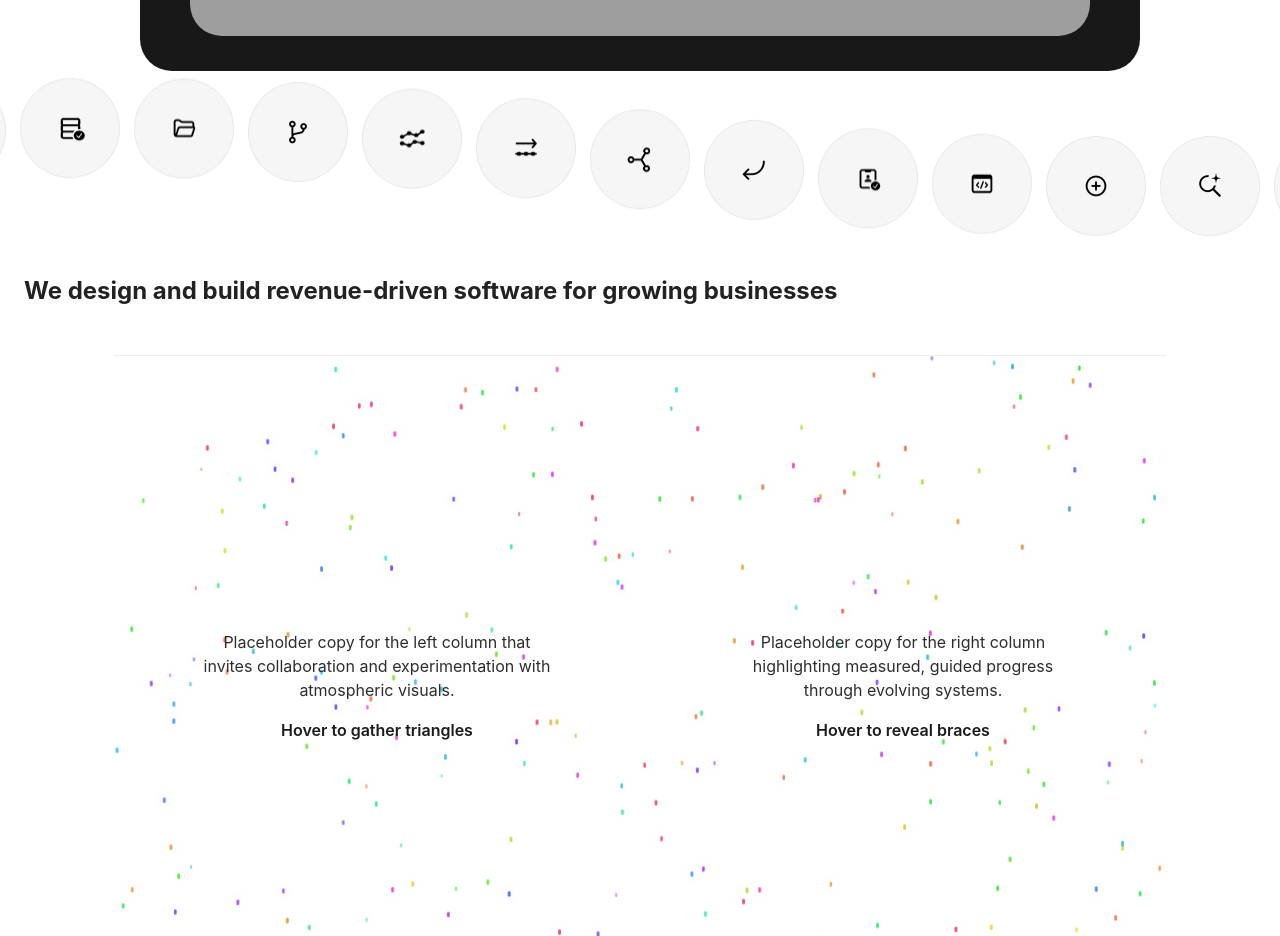
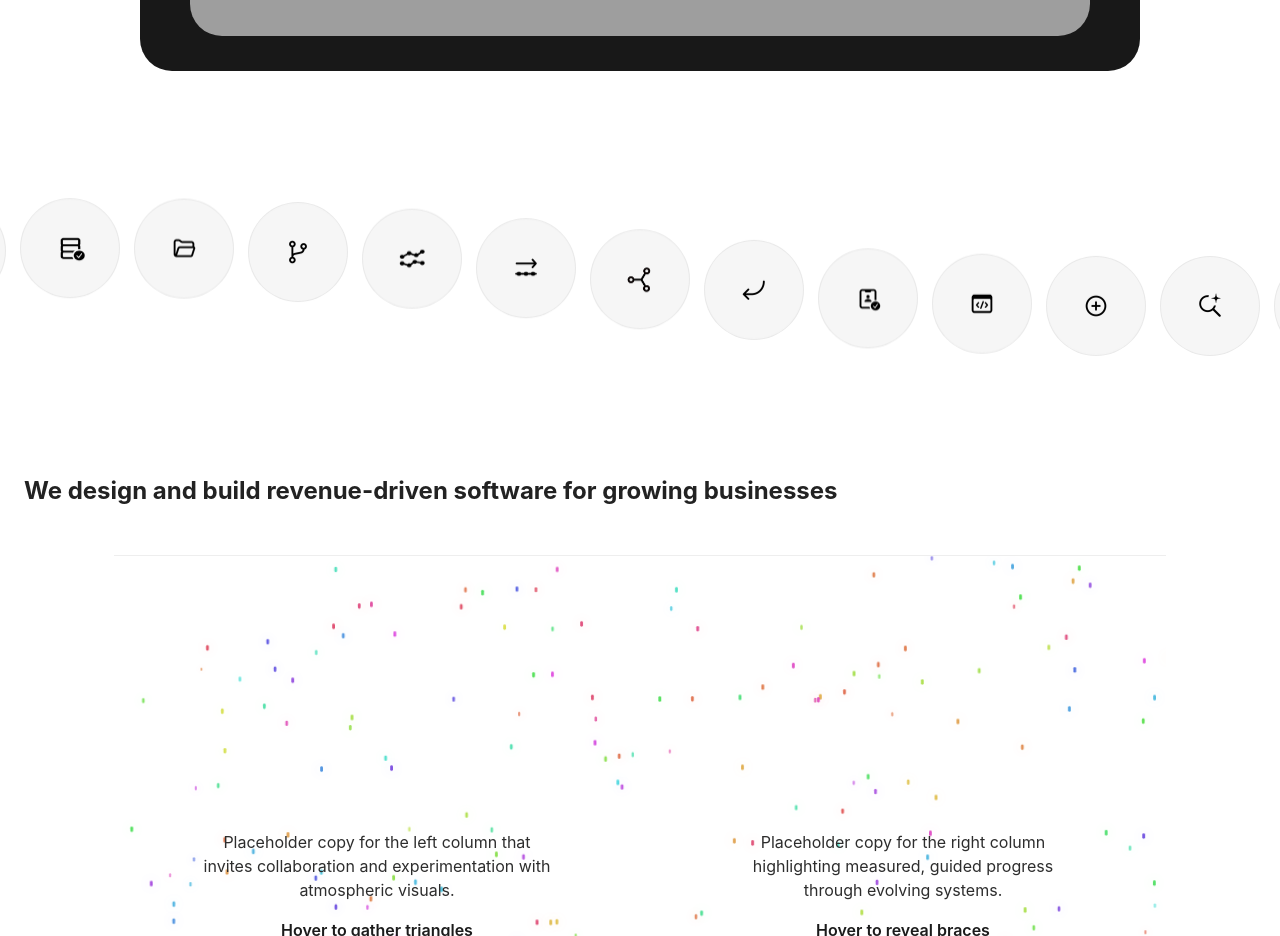
Before and after one commit to puleri/alpath, a Next.js app: page / in a window 1280 px wide. Shown: the part 1360-2296 px from the top of the page. Built offline with nearby package versions, Linux system fonts and the light colour scheme; grey boxes are pictures that could not be loaded; a web font is replaced by a local one.

Commit message:
updated stuff

```diff
--- a/src/app/globals.css
+++ b/src/app/globals.css
@@ -1009,7 +1009,7 @@ tbody tr:hover td {
   width: 100vw;
   display: flex;
   justify-content: center;
-  margin: 0 0 40px;
+  margin: 120px 0;
   overflow: visible;
 }
 
```
